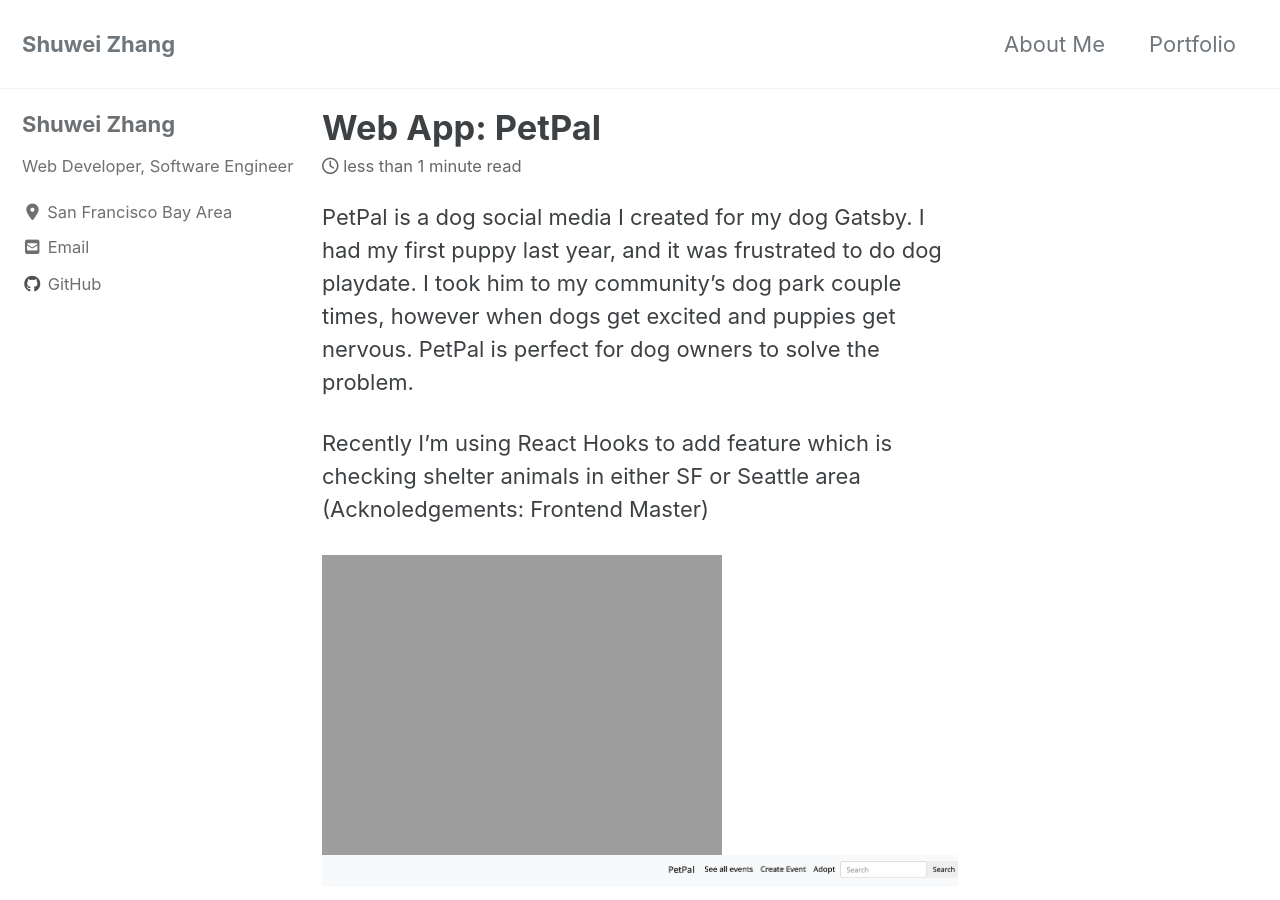
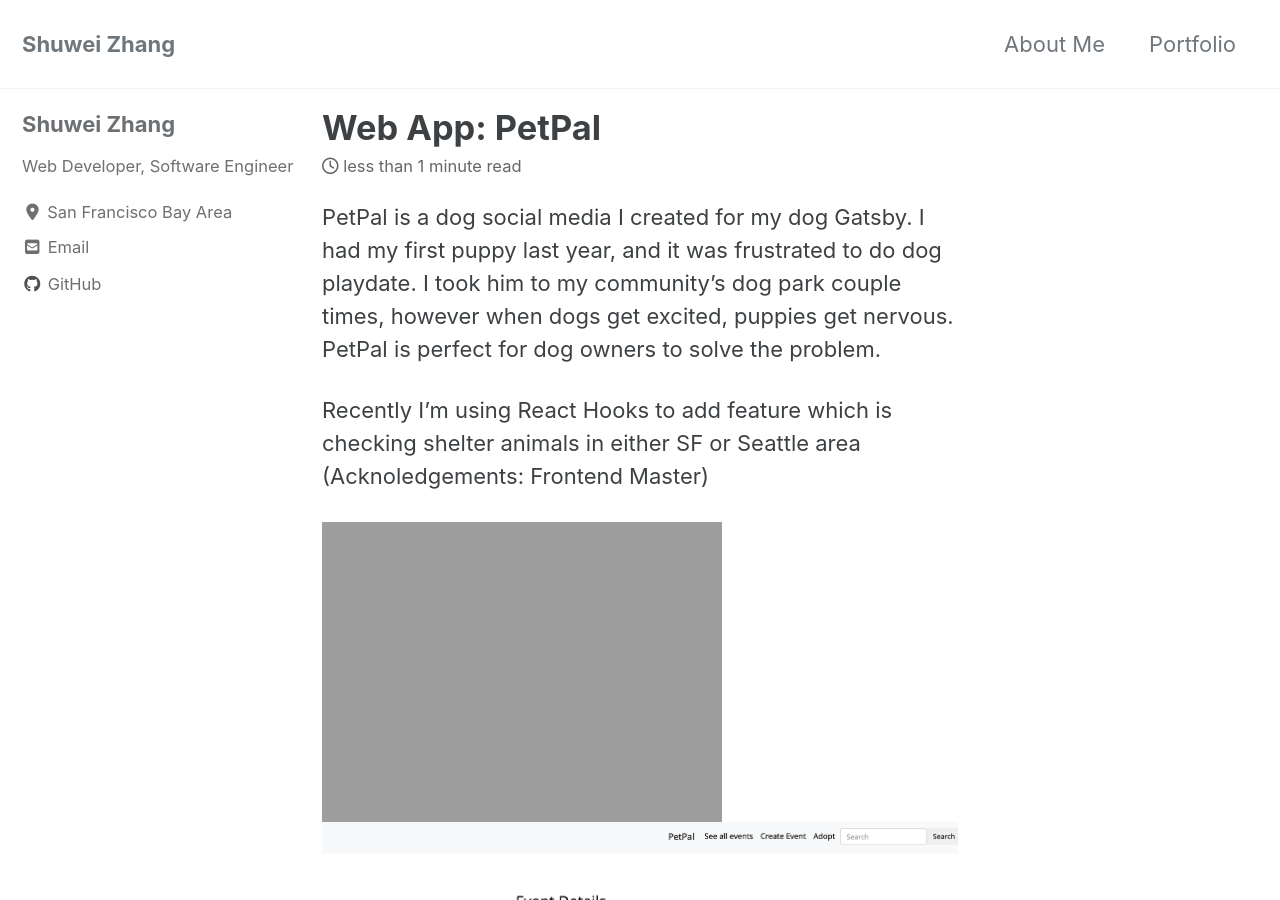
Before and after one commit to zhangsw1/zhangsw1.github.io, a Jekyll site: the page built from _posts/2020-07-14-petpal.md, in a window 1280 px wide and 900 px high. Built offline with Jekyll 4.4.1, drawn with Linux system fonts in a browser that asks for light colours; cached includes are drawn as plain includes; nearby versions of some CDN libraries; some of the changed text lies outside the part shown.

```diff
--- a/_posts/2020-07-14-petpal.md
+++ b/_posts/2020-07-14-petpal.md
@@ -6,7 +6,7 @@ excerpt: "Web Application"
 ---
 
 PetPal is a dog social media I created for my dog Gatsby.
-I had my first puppy last year, and it was frustrated to do dog playdate. I took him to my community's dog park couple times, however when dogs get excited and puppies get nervous. PetPal is perfect for dog owners to solve the problem.
+I had my first puppy last year, and it was frustrated to do dog playdate. I took him to my community's dog park couple times, however when dogs get excited, puppies get nervous. PetPal is perfect for dog owners to solve the problem.
 
 Recently I'm using React Hooks to add feature which is checking shelter animals in either SF or Seattle area (Acknoledgements: Frontend Master)
 
```
Also changed, not shown: _posts/2020-07-12-register-page.md (added, +12 -0 lines), images/login.png (added), images/login2.png (added), images/register.png (added).
